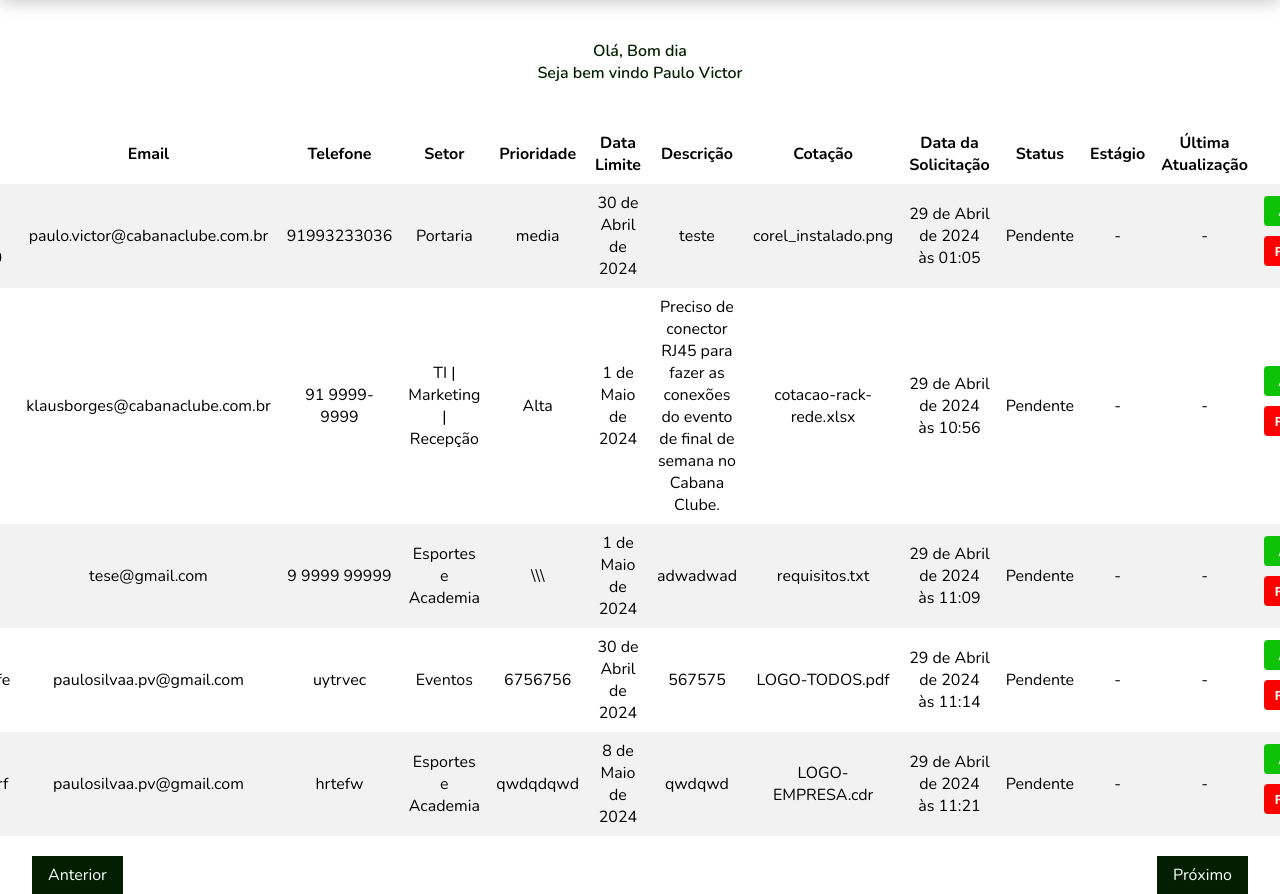
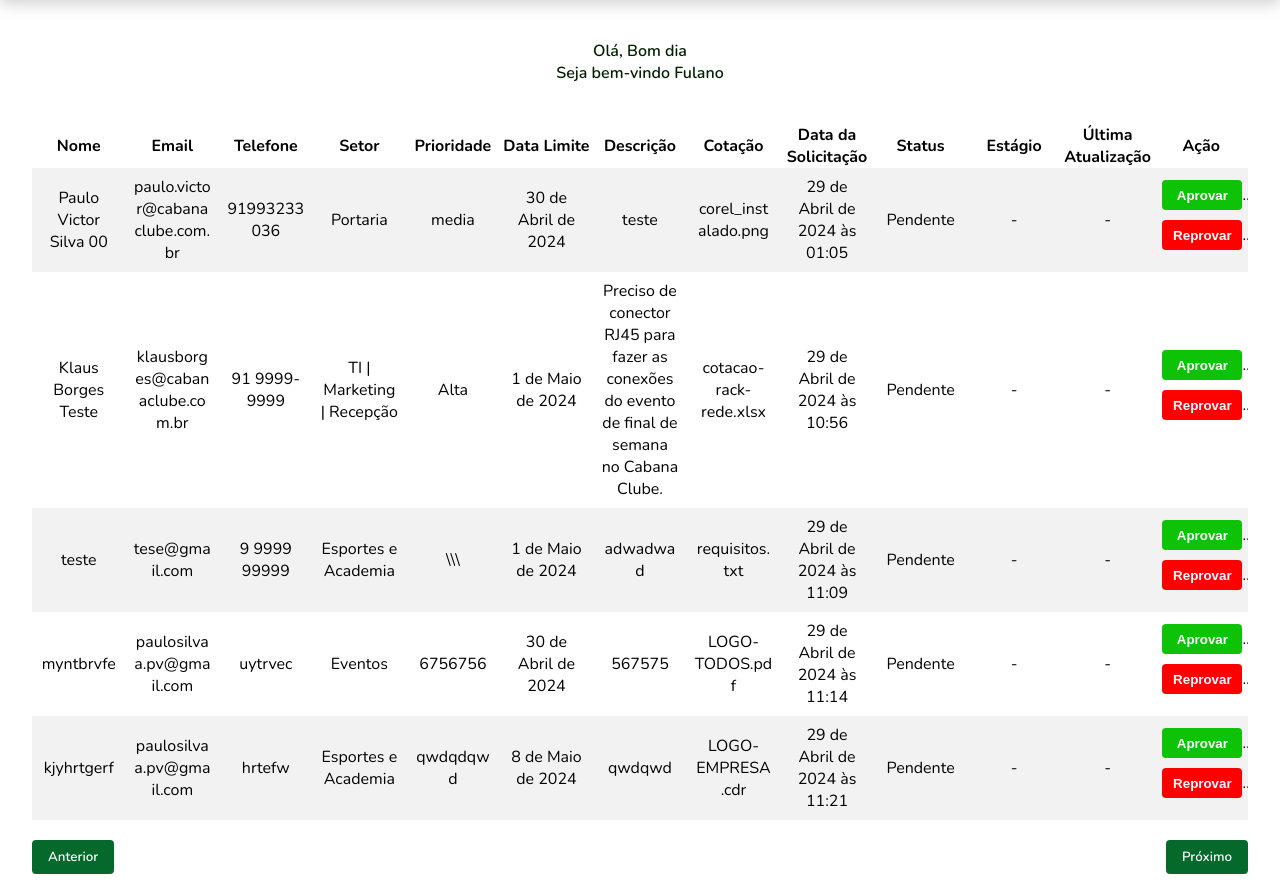
Before and after one commit to strvictor/Solicitacao-de-Compra-Django, a Django app: page /autenticacao/home/?page=2 in a window 1280 px wide. Shown: the part 60-954 px from the top of the page. Run offline with Django 5.2, Linux system fonts and the light colour scheme; a user stored in the database is signed in; data comes from the database, SQL or seed files in the repository; both versions use the stored data as it was after the commit.

Commit message:
paginação feita, faltando implementação da logica

```diff
--- a/Autenticacao/static/Autenticacao/css/autenticado.css
+++ b/Autenticacao/static/Autenticacao/css/autenticado.css
@@ -67,12 +67,18 @@
 table {
     border-collapse: collapse;
     width: 95%;
+    table-layout: fixed;
   }
 
-th, td {
+td {
     text-align: center;
     padding: 8px;
-    height: 50px;
+    max-height: 250px;
+    overflow-y: auto; /* Oculta o texto que ultrapassa a largura */
+    text-overflow: ellipsis;
+    word-wrap: break-word; /* Quebra de texto */
+    max-width: 200px; /* Largura máxima da coluna */
+    text-overflow: ellipsis; /* Adiciona ponto de suspensão (...) ao texto truncado */
 }
 
 td > button {
@@ -114,8 +120,30 @@
 }
 .tags_a > a {
     padding: 8px 16px;
-    background-color: #022001;
-    color: rgb(255, 255, 255);
+    cursor: pointer;
+    color: white;
+    font-weight: 600;
+    font-size: 10pt;
+    border-radius: 4px;
+    border: none;
+    margin-bottom: 10px;
     text-decoration: none;
+}
 
+.anterior {
+    background-color: #05692b;
 }
+
+.anterior:hover {
+    background-color: #b5dac4;
+    color: #011301;
+}
+
+.proximo {
+    background-color: #05692b;
+}
+
+.proximo:hover {
+    background-color: #b5dac4;
+    color: #011301;
+}
--- a/Autenticacao/templates/autenticado.html
+++ b/Autenticacao/templates/autenticado.html
@@ -21,7 +21,7 @@
         </nav>
     </header>
 
-    <h1>Olá, Bom dia<br>Seja bem vindo Paulo Victor</h1>
+    <h1>Olá, Bom dia<br>Seja bem-vindo Fulano</h1>
 
     <div class="tabela">
         <table>
@@ -65,10 +65,10 @@
     <div class="link-paginacao">
         <div class="tags_a">
             {% if pagina.has_previous %}
-                <a href="{% url 'home' %}?page={{pagina.previous_page_number}}">Anterior</a>
+                <a class="anterior" href="{% url 'home' %}?page={{pagina.previous_page_number}}">Anterior</a>
             {% endif %}
             {% if pagina.has_next %}
-                <a href="{% url 'home' %}?page={{pagina.next_page_number}}">Próximo</a>
+                <a class="proximo" href="{% url 'home' %}?page={{pagina.next_page_number}}">Próximo</a>
             {% endif %}
         </div>
     </div>
```
Also changed, not shown: IMG_20240503_093910_665.jpg (added), db.sqlite3.
